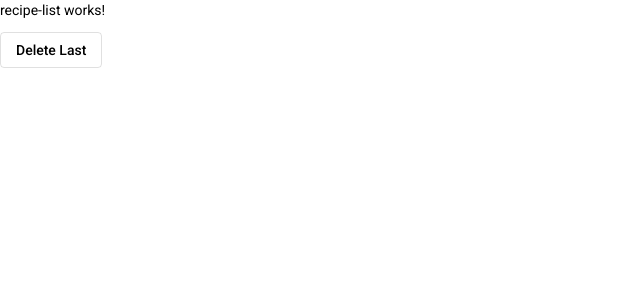
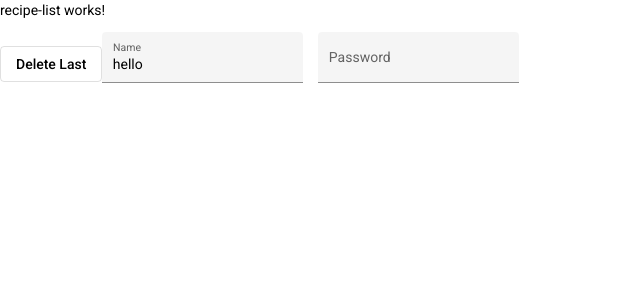
Before and after one commit to trforkan/learning-topics, an Angular app: page / in a window 1280 px wide. Shown: the top 300 px of the page, without its empty margins (0-640 px from the left). Built offline with nearby package versions, Linux system fonts and the light colour scheme.

Commit message:
23rd August

```diff
--- a/src/app/recipes/recipe-list/recipe-list.component.html
+++ b/src/app/recipes/recipe-list/recipe-list.component.html
@@ -1,3 +1,14 @@
 <p>recipe-list works!</p>
 
 <button mat-stroked-button (click)="deleteItem()">Delete Last</button>
+
+
+<mat-form-field style="margin-right: 15px;" appearance="fill" >
+  <mat-label>Name</mat-label>
+  <input value="hello" type="text" matInput #nameRef>
+</mat-form-field>
+
+<mat-form-field appearance="fill">
+  <mat-label>Password</mat-label>
+  <input type="text" matInput>
+</mat-form-field>
--- a/src/app/recipes/recipe-list/recipe-list.component.ts
+++ b/src/app/recipes/recipe-list/recipe-list.component.ts
@@ -1,16 +1,24 @@
 import { customData } from './../../model/models';
-import { Component, EventEmitter, Input, OnInit, Output } from '@angular/core';
+import { AfterViewInit, Component, ElementRef, EventEmitter, Input, OnInit, Output, ViewChild } from '@angular/core';
 
 @Component({
   selector: 'app-recipe-list',
   templateUrl: './recipe-list.component.html',
   styleUrls: ['./recipe-list.component.scss']
 })
-export class RecipeListComponent implements OnInit {
+export class RecipeListComponent implements OnInit, AfterViewInit {
 
   @Input('customDataAlias') public customData: customData[]  = [];
 
   @Output() public outputValue = new EventEmitter<number>();
+
+  @ViewChild('nameRef', { static: true }) nameElementRef!: ElementRef;
+
+
+  ngAfterViewInit() {
+    // this.nameElementRef?.nativeElement.focus();
+    console.log("viewChild = ",this.nameElementRef.nativeElement.value);
+  }
 
   constructor() { }
 
```
